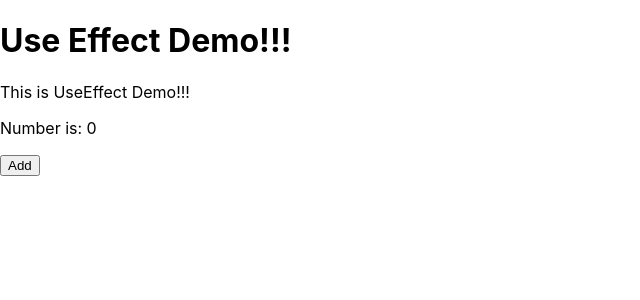
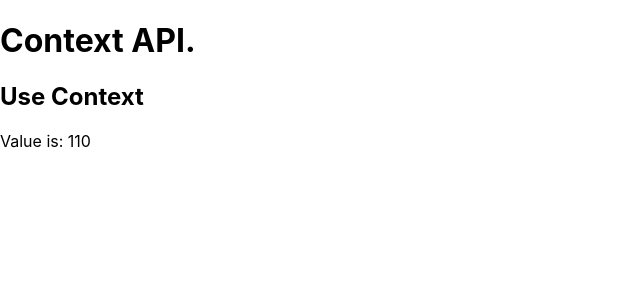
Before and after one commit to Ameylog/React, a React (Create React App) app: page / in a window 1280 px wide. Shown: the top 300 px of the page, without its empty margins (0-640 px from the left). Built offline with nearby package versions, Linux system fonts and the light colour scheme.

Commit message:
ContextApi and useEffect

```diff
--- a/src/UseEffectDemo.js
+++ b/src/UseEffectDemo.js
@@ -3,6 +3,17 @@ import React, { useEffect } from 'react'
 function UseEffectDemo(){
 
     const[number,setNumber]=React.useState(0)
+
+    const[userList,setUserlist]=React.useState([])
+
+    useEffect(()=>{
+
+        fetch("https://jsonplaceholder.typicode.com/users")
+            .then((response)=>response.json())
+            .then((res)=>{
+                setUserlist(res)
+            })
+    },[])
 
     //case 1       [not equivalent to componentdidmount()  and Run infite times]
     // useEffect(()=>{
@@ -17,9 +28,9 @@ function UseEffectDemo(){
     // },[])
 
     //case 3       [Equivalent to componentdidmount()  and componentdidupdate() ,[] -> dependency array with value]
-    useEffect(()=>{
-        console.log('UseEffect Executed!!!');
-    },[number])
+    // useEffect(()=>{
+    //     console.log('UseEffect Executed!!!');
+    // },[number])
 
     const handleChange=()=>{
         setNumber(number+1)
@@ -31,6 +42,13 @@ function UseEffectDemo(){
             <p>This is UseEffect Demo!!!</p>
             <p>Number is: {number}</p>
             <button type='button' onClick={handleChange}>Add</button>
+
+            <h2>UserList</h2>
+            <ul>
+                {userList.map((user)=>(
+                    <li>{user.name}</li>
+                ))}
+            </ul>
         </div>
     )
 }
--- /dev/null
+++ b/src/components/ContextApi.js
@@ -0,0 +1,33 @@
+import React,{ createContext, useContext } from "react"
+
+
+const MyContext=createContext()
+
+function ContextApi(){
+
+    const[value,setValue]=React.useState(110)
+
+    // provider
+    return(
+        <MyContext.Provider value={value}>
+            <h1>Context API.</h1>
+            <ChildComponent1/>
+        </MyContext.Provider>
+    )
+
+}
+
+function ChildComponent1(){
+
+    const value=useContext(MyContext)
+    // consumner
+    return(
+        <div>
+            <h2>Use Context</h2>
+            <p>Value is: {value}</p>
+        </div>
+
+    )
+}
+
+export default ContextApi
--- a/src/index.js
+++ b/src/index.js
@@ -8,6 +8,7 @@ import AddDeleteExample from './components/homepage/AddDeleteExample';
 import CallbackEvent from './CallbackEvent';
 import LifeCycleMethods from './LifeCycleMethods';
 import UseEffectDemo from './UseEffectDemo';
+import ContextApi from './components/ContextApi';
 
 const root = ReactDOM.createRoot(document.getElementById('root'));
 root.render(
@@ -16,7 +17,7 @@ root.render(
     /* <AddDeleteExample/> */
 
 
-    <UseEffectDemo/>
+    <ContextApi/>
 
     // <App/>
   // </React.StrictMode>
```
Also changed, not shown: src/components/homepage/Info.txt.
